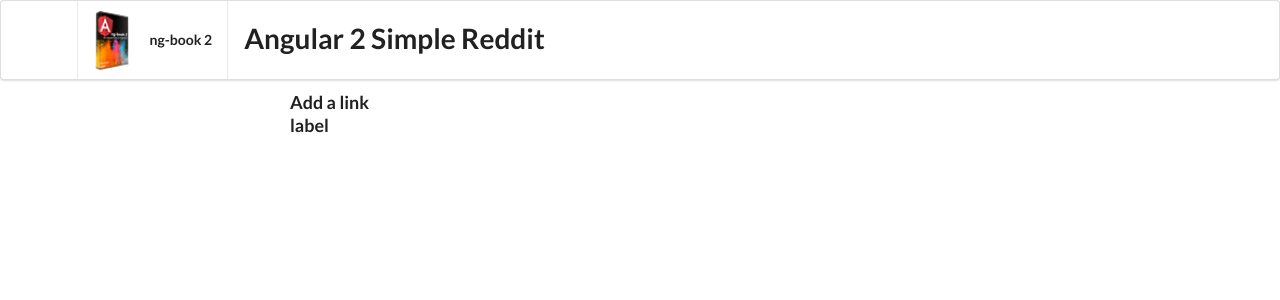
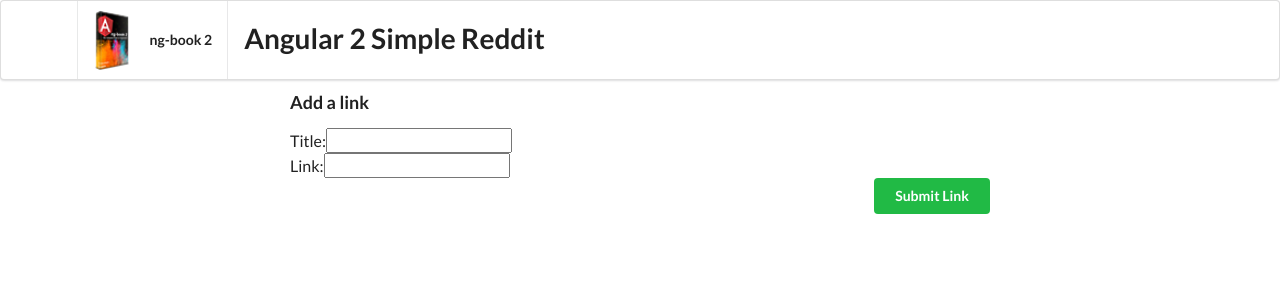
Before and after one commit to HoweChen/AngularBookPractice, an Angular app: page / in a window 1280 px wide. Shown: the top 300 px of the page. Built offline with nearby package versions, Linux system fonts and the light colour scheme.

Commit message:
update click button

```diff
--- a/src/app/app.component.html
+++ b/src/app/app.component.html
@@ -1,7 +1,15 @@
 <form action="ui large form segment">
-  <h3 class="ui header">Add a link
-    <div class="field">
-      label
-    </div>
-  </h3>
+  <h3 class="ui header">Add a link</h3>
+
+  <div class="field">
+    <label for="title">Title:</label>
+    <input name="title" #newtitle>
+  </div>
+  <div class="field">
+    <label for="link">Link:</label>
+    <input name="link" #newlink>
+  </div>
+  <button type="submit" (click)="addArticle(newtitle, newlink)" class="ui positive right floated button">
+    Submit Link
+  </button>
 </form>
--- a/src/app/app.component.ts
+++ b/src/app/app.component.ts
@@ -7,4 +7,9 @@ import { Component } from '@angular/core';
 })
 export class AppComponent {
   title = 'app';
+
+  addArticle(title: HTMLInputElement, link: HTMLInputElement): boolean {
+    console.log(`Adding article title: ${title.value} and link:${link.value}`);
+    return false;
+  }
 }
```
